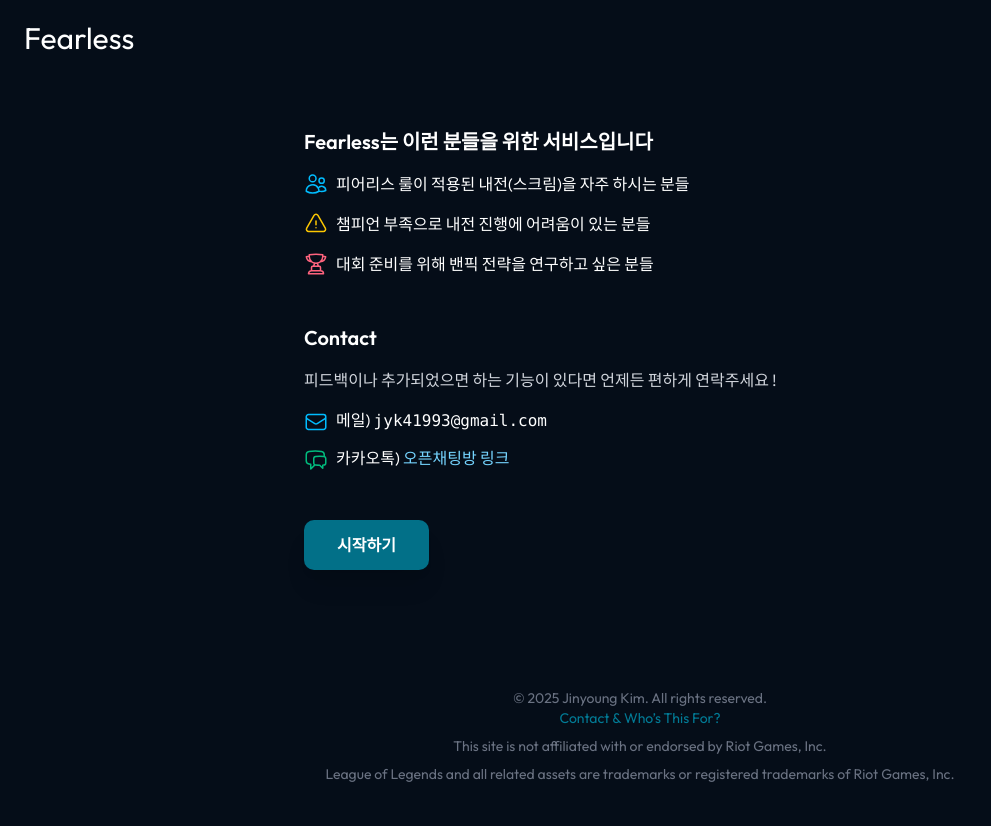
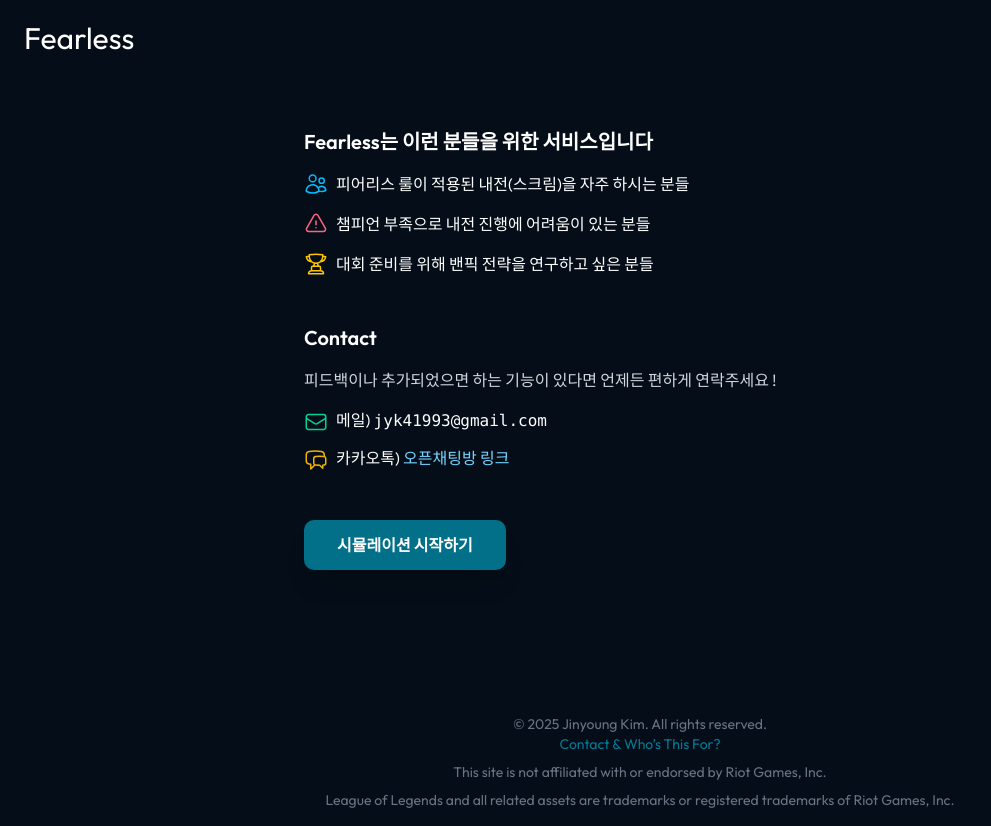
Before and after one commit to Fearless-Lab/fearless-lab.github.io, a React (Vite) app: page /banPickSimulation in a window 1280 px wide. Shown: the whole page, without its empty margins (0-991 px from the left). Before the commit the page ends 800 px from the top, so only its background shows below. Built offline with nearby package versions, Linux system fonts and the light colour scheme; no server answers.

Commit message:
style: update landing page design and text

```diff
--- a/src/pages/components/BanPickSimulation/LandingPage.tsx
+++ b/src/pages/components/BanPickSimulation/LandingPage.tsx
@@ -18,7 +18,7 @@
 
   return (
     <div
-      className="flex flex-col items-center justify-center px-6 pt-32 pb-12 text-white"
+      className="flex flex-col items-center justify-center px-6 py-32 text-white"
       ref={divRef}
     >
       <section className="max-w-2xl w-full mb-12">
@@ -31,11 +31,11 @@
             <span>피어리스 룰이 적용된 내전(스크림)을 자주 하시는 분들</span>
           </li>
           <li className="flex items-start gap-2">
-            <ExclamationTriangleIcon className="w-6 h-6 text-yellow-400 shrink-0" />
+            <ExclamationTriangleIcon className="w-6 h-6 text-rose-400 shrink-0" />
             <span>챔피언 부족으로 내전 진행에 어려움이 있는 분들</span>
           </li>
           <li className="flex items-start gap-2">
-            <TrophyIcon className="w-6 h-6 text-rose-400 shrink-0" />
+            <TrophyIcon className="w-6 h-6 text-yellow-400 shrink-0" />
             <span>대회 준비를 위해 밴픽 전략을 연구하고 싶은 분들</span>
           </li>
         </ul>
@@ -48,13 +48,13 @@
         </p>
         <ul className="space-y-3">
           <li className="flex items-start gap-2">
-            <EnvelopeIcon className="w-6 h-6 text-sky-400 shrink-0 mt-0.5" />
+            <EnvelopeIcon className="w-6 h-6 text-emerald-400 shrink-0 mt-0.5" />
             <span>
               메일) <span className="font-mono">jyk41993@gmail.com</span>
             </span>
           </li>
           <li className="flex items-start gap-2">
-            <ChatBubbleLeftRightIcon className="w-6 h-6 text-emerald-500 shrink-0 mt-0.5" />
+            <ChatBubbleLeftRightIcon className="w-6 h-6 text-yellow-500 shrink-0 mt-0.5" />
             <span>
               카카오톡){" "}
               <a
@@ -71,7 +71,9 @@
       </section>
 
       <div className="max-w-2xl w-full text-left">
-        <CTAButton onClick={() => navigate("/banPick")}>시작하기</CTAButton>
+        <CTAButton onClick={() => navigate("/banPick")}>
+          시뮬레이션 시작하기
+        </CTAButton>
       </div>
     </div>
   );
```
